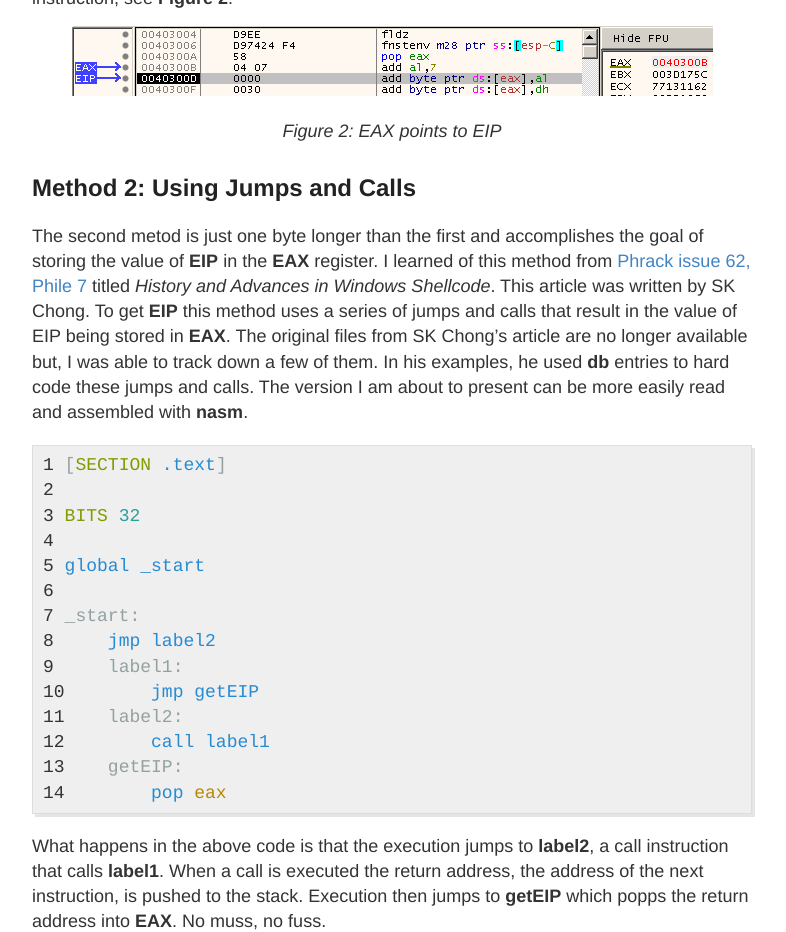
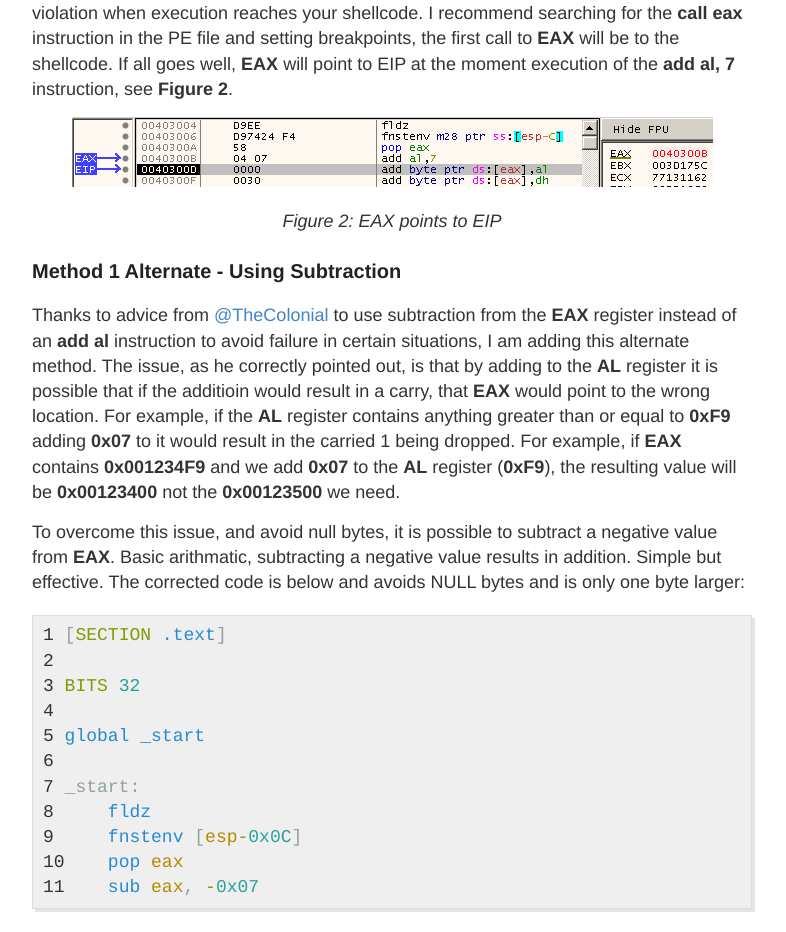
Before and after one commit to xenoscr/xenoscr.github.io, a Jekyll site: the page built from _posts/2019-12-01-Finding-EIP.md, in a window 1280 px wide and 1400 px high, scrolled down 2787 px. Shown: the top 932 px of the window, without its empty margins (248-1034 px from the left). Built offline with Jekyll 4.4.1, drawn with Linux system fonts in a browser that asks for light colours; some of the changed text lies outside the part shown.

Commit message:
Update 2019-12-01-Finding-EIP.md

```diff
--- a/_posts/2019-12-01-Finding-EIP.md
+++ b/_posts/2019-12-01-Finding-EIP.md
@@ -5,6 +5,8 @@ title: "Shellcoding: Finding EIP/RIP"
 While studying for my [Offensive Security Certified Expert (OSCE)](https://www.offensive-security.com/ctp-osce/) certification I spent a considerable amount of time researching how to author custom shellcode. This is the first of a series of blog posts that I intend to publish that will detail some of the techniques that I learned along the way. The focus of this blog post will be to describe how to find EIP/RIP and what you may want to do with it once you have located it. The OSCE focuses souly on 32-bit systems, as part of my continued learning I will research and document methods that will work with a 64-bit system. This goes beyond what is necessary for the OSCE but is part of my own continued learning process.
 
 I will not cover all possible methods to find **EIP** and **RIP** in this blog post. I will cover ones that I am familiar with and have researched. If you are interested in finding more methods, I encourage you to do your own research and embark on your own learning journey. What you see here is the result of my own learning journey, I hope that it helps you in some way. I am also aware that these topics have been covered by many over the years and are nothing new, the point is not to present something new but to aid in my own learning process and maybe, help someone else begin their own journey.
+
+**EDIT:** Thanks to a great reply from [@TheColonial](https://twitter.com/TheColonial) to my Twitter announcement of this blog I was able to add a variation to the FPU method. Thanks again for the tip! The updated section can be found [here](#method-1-alternate---using-subtraction).
 
 # Finding EIP: 32-bit Assembly Methods
 
@@ -62,6 +64,31 @@ Run the resulting PE file in your favorite debugger and see how it works. You wi
 </p>
 <p align="center">
     <em>Figure 2: EAX points to EIP</em>
+</p>
+### Method 1 Alternate - Using Subtraction
+Thanks to advice from [@TheColonial](https://twitter.com/TheColonial) to use subtraction from the **EAX** register instead of an **add al** instruction to avoid failure in certain situations, I am adding this alternate method. The issue, as he correctly pointed out, is that by adding to the **AL** register it is possible that if the additioin would result in a carry, that **EAX** would point to the wrong location. For example, if the **AL** register contains anything greater than or equal to **0xF9** adding **0x07** to it would result in the carried 1 being dropped. For example, if **EAX** contains **0x001234F9** and we add **0x07** to the **AL** register (**0xF9**), the resulting value will be **0x00123400** not the **0x00123500** we need.
+
+To overcome this issue, and avoid null bytes, it is possible to subtract a negative value from **EAX**. Basic arithmatic, subtracting a negative value results in addition. Simple but effective. The corrected code is below and avoids NULL bytes and is only one byte larger:
+{% highlight Nasm linenos %}
+[SECTION .text]
+
+BITS 32
+
+global _start
+
+_start:
+    fldz
+    fnstenv [esp-0x0C]
+    pop eax
+    sub eax, -0x07
+{% endhighlight %}
+In **Figure 9** we can see that the suggested code does work and would be more reliable than the original code.
+
+<p align="center">
+    <img src="/resources/images/2019-12-01-Finding-EIP/figure9.png" alt="Figure 9: EAX Points to EIP">
+</p>
+<p align="center">
+    <em>Figure 9: EAX points to EIP</em>
 </p>
 ## Method 2: Using Jumps and Calls
 The second metod is just one byte longer than the first and accomplishes the goal of storing the value of **EIP** in the **EAX** register. I learned of this method from [Phrack issue 62, Phile 7](http://phrack.org/issues/62/7.html#article) titled *History and Advances in Windows Shellcode*. This article was written by SK Chong. To get **EIP** this method uses a series of jumps and calls that result in the value of EIP being stored in **EAX**. The original files from SK Chong's article are no longer available but, I was able to track down a few of them. In his examples, he used **db** entries to hard code these jumps and calls. The version I am about to present can be more easily read and assembled with **nasm**.
```
